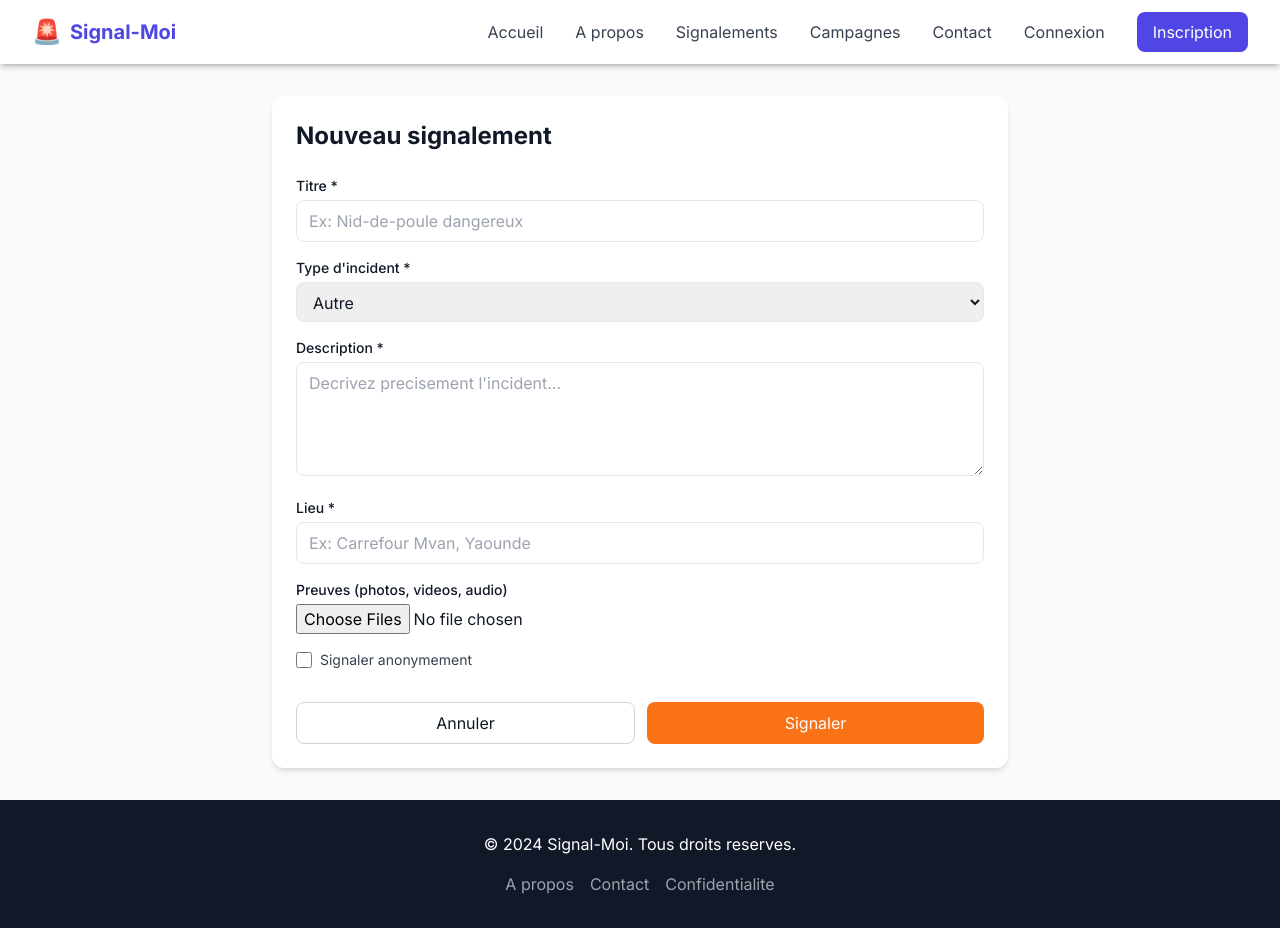
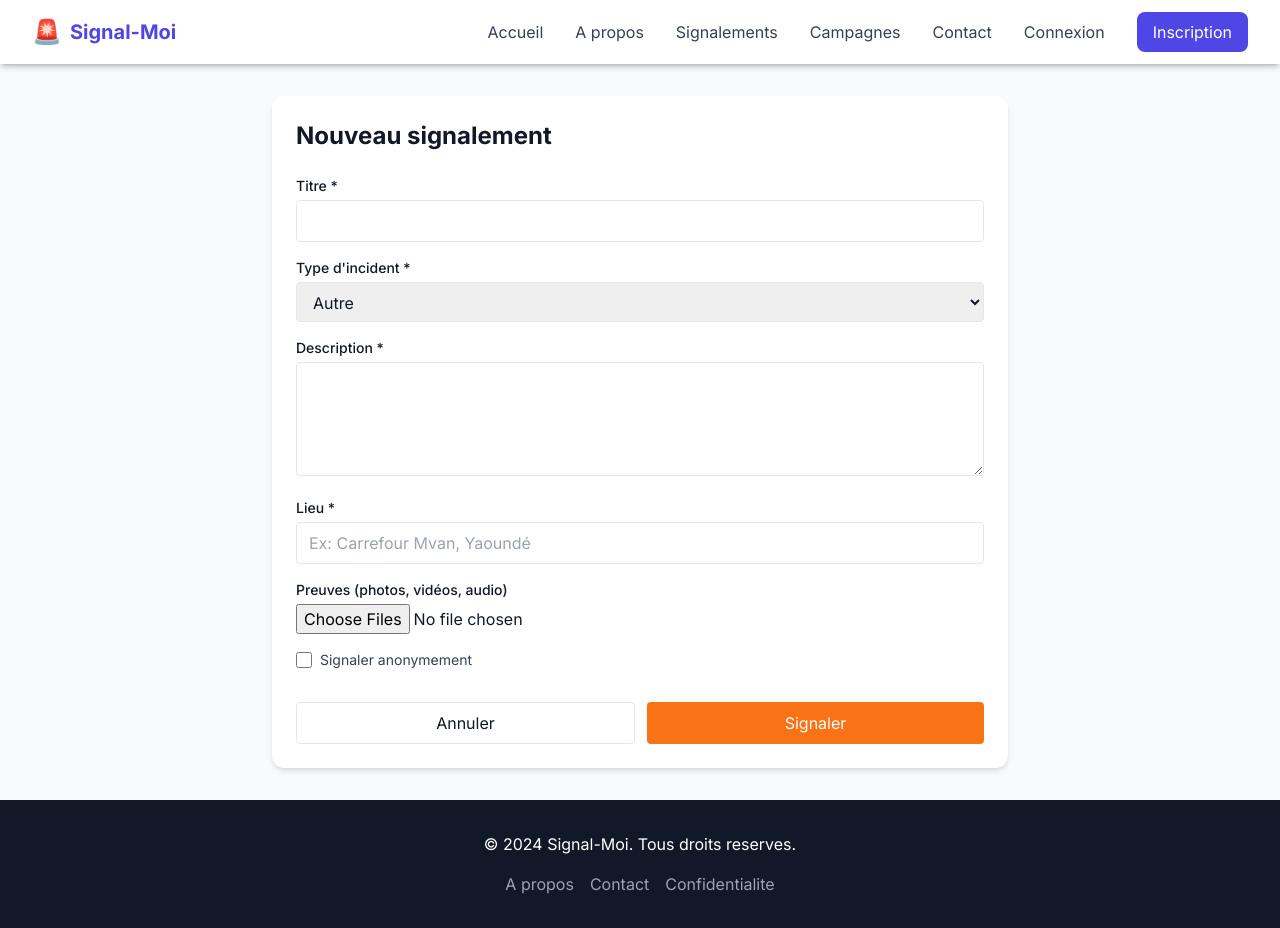
Before and after one commit to julessane94-source/signal-moi, a Next.js app in the folder frontend/: page /citizen/signalement in a window 1280 px wide. Built offline with nearby package versions, Linux system fonts and the light colour scheme.

Commit message:
Fix signalement: envoi JSON avec user_id

```diff
--- a/frontend/src/pages/citizen/signalement.js
+++ b/frontend/src/pages/citizen/signalement.js
@@ -1,77 +1,84 @@
-import { useState } from 'react'
-import { API_BASE } from '../../config/api'
-import { useRouter } from 'next/router'
-import { useAuth } from '../../context/AuthContext'
-import Navbar from '../../components/common/Navbar'
+import { useState, useRef } from 'react';
+import { useRouter } from 'next/router';
+import { useAuth } from '../../context/AuthContext';
+import Navbar from '../../components/common/Navbar';
 
 export default function NewSignalement() {
-  const { user } = useAuth()
-  const router = useRouter()
-  const [loading, setLoading] = useState(false)
-  const [files, setFiles] = useState([])
+  const { user } = useAuth();
+  const router = useRouter();
+  const [loading, setLoading] = useState(false);
+  const [files, setFiles] = useState([]);
+  const [position, setPosition] = useState(null);
   const [formData, setFormData] = useState({
     titre: '',
     description: '',
     type: 'autre',
     localisation: '',
     estAnonyme: false
-  })
+  });
 
   const handleChange = (e) => {
-    const { name, value, type, checked } = e.target
+    const { name, value, type, checked } = e.target;
     setFormData(prev => ({
       ...prev,
       [name]: type === 'checkbox' ? checked : value
-    }))
-  }
+    }));
+  };
 
   const handleFileChange = (e) => {
-    setFiles([...files, ...Array.from(e.target.files)])
-  }
+    setFiles(prev => [...prev, ...Array.from(e.target.files)]);
+  };
 
   const removeFile = (index) => {
-    setFiles(files.filter((_, i) => i !== index))
-  }
+    setFiles(prev => prev.filter((_, i) => i !== index));
+  };
 
   const handleSubmit = async (e) => {
-    e.preventDefault()
-    setLoading(true)
+    e.preventDefault();
+    setLoading(true);
 
     try {
-      const token = localStorage.getItem('token')
-      const formDataToSend = new FormData()
+      const token = localStorage.getItem('token');
+      if (!user) {
+        alert('Veuillez vous reconnecter');
+        router.push('/login');
+        return;
+      }
 
-      Object.keys(formData).forEach(key => {
-        if (formData[key] !== undefined && formData[key] !== '') {
-          formDataToSend.append(key, formData[key])
-        }
-      })
+      // Construction du payload JSON
+      const payload = {
+        user_id: user.id,
+        titre: formData.titre,
+        description: formData.description,
+        type: formData.type,
+        localisation: formData.localisation,
+        latitude: position?.lat || null,
+        longitude: position?.lng || null,
+        fichiers: [] // Pour l'instant, on ignore les fichiers, sinon utiliser FormData
+      };
 
-      files.forEach(file => {
-        formDataToSend.append('fichiers', file)
-      })
-
-      const response = await fetch(`${API_BASE}/api/signalements`, {
+      const response = await fetch('https://signal-moi-api.onrender.com/api/signalements', {
         method: 'POST',
         headers: {
-          'Authorization': `Bearer ${token}`
+          'Authorization': `Bearer ${token}`,
+          'Content-Type': 'application/json'
         },
-        body: formDataToSend
-      })
+        body: JSON.stringify(payload)
+      });
 
       if (response.ok) {
-        router.push('/citizen/dashboard')
+        router.push('/citizen/dashboard');
       } else {
-        const error = await response.json()
-        alert(error.error || 'Erreur lors de la creation')
+        const error = await response.json();
+        alert(error.error || 'Erreur lors de la création');
       }
     } catch (error) {
-      console.error('Erreur:', error)
-      alert('Erreur lors de la creation du signalement')
+      console.error(error);
+      alert('Erreur réseau');
     } finally {
-      setLoading(false)
+      setLoading(false);
     }
-  }
+  };
 
   return (
     <>
@@ -80,128 +87,55 @@ export default function NewSignalement() {
         <div className="max-w-3xl mx-auto px-4 py-8">
           <div className="bg-white rounded-xl shadow-md p-6">
             <h1 className="text-2xl font-bold mb-6">Nouveau signalement</h1>
-
             <form onSubmit={handleSubmit} className="space-y-4">
-              {/* Titre */}
               <div>
                 <label className="block text-sm font-medium mb-1">Titre *</label>
-                <input
-                  type="text"
-                  name="titre"
-                  required
-                  value={formData.titre}
-                  onChange={handleChange}
-                  className="w-full border rounded-lg px-3 py-2 focus:outline-none focus:ring-2 focus:ring-indigo-500"
-                  placeholder="Ex: Nid-de-poule dangereux"
-                />
+                <input type="text" name="titre" required value={formData.titre} onChange={handleChange} className="w-full border rounded px-3 py-2" />
               </div>
-
-              {/* Type d'incident */}
               <div>
                 <label className="block text-sm font-medium mb-1">Type d'incident *</label>
-                <select
-                  name="type"
-                  required
-                  value={formData.type}
-                  onChange={handleChange}
-                  className="w-full border rounded-lg px-3 py-2 focus:outline-none focus:ring-2 focus:ring-indigo-500"
-                >
+                <select name="type" required value={formData.type} onChange={handleChange} className="w-full border rounded px-3 py-2">
                   <option value="violence">Violence</option>
                   <option value="vol">Vol</option>
-                  <option value="probleme_eclairage">Probleme d'eclairage</option>
+                  <option value="probleme_eclairage">Problème éclairage</option>
                   <option value="nid_de_poule">Nid-de-poule</option>
-                  <option value="incendie">Incendie</option>
-                  <option value="accident">Accident</option>
                   <option value="autre">Autre</option>
                 </select>
               </div>
-
-              {/* Description */}
               <div>
                 <label className="block text-sm font-medium mb-1">Description *</label>
-                <textarea
-                  name="description"
-                  required
-                  rows="4"
-                  value={formData.description}
-                  onChange={handleChange}
-                  className="w-full border rounded-lg px-3 py-2 focus:outline-none focus:ring-2 focus:ring-indigo-500"
-                  placeholder="Decrivez precisement l'incident..."
-                />
+                <textarea name="description" required rows="4" value={formData.description} onChange={handleChange} className="w-full border rounded px-3 py-2"></textarea>
               </div>
-
-              {/* Lieu */}
               <div>
                 <label className="block text-sm font-medium mb-1">Lieu *</label>
-                <input
-                  type="text"
-                  name="localisation"
-                  required
-                  value={formData.localisation}
-                  onChange={handleChange}
-                  className="w-full border rounded-lg px-3 py-2 focus:outline-none focus:ring-2 focus:ring-indigo-500"
-                  placeholder="Ex: Carrefour Mvan, Yaounde"
-                />
+                <input type="text" name="localisation" required value={formData.localisation} onChange={handleChange} className="w-full border rounded px-3 py-2" placeholder="Ex: Carrefour Mvan, Yaoundé" />
               </div>
-
-              {/* Preuves */}
               <div>
-                <label className="block text-sm font-medium mb-1">Preuves (photos, videos, audio)</label>
-                <input
-                  type="file"
-                  multiple
-                  accept="image/*,video/*,audio/*"
-                  onChange={handleFileChange}
-                  className="w-full"
-                />
+                <label className="block text-sm font-medium mb-1">Preuves (photos, vidéos, audio)</label>
+                <input type="file" multiple accept="image/*,video/*,audio/*" onChange={handleFileChange} className="w-full" />
                 {files.length > 0 && (
                   <div className="mt-2 space-y-1">
                     {files.map((f, i) => (
-                      <div key={i} className="flex justify-between items-center bg-gray-100 p-2 rounded">
-                        <span className="text-sm">{f.name}</span>
+                      <div key={i} className="flex justify-between bg-gray-100 p-2 rounded">
+                        <span>{f.name}</span>
                         <button type="button" onClick={() => removeFile(i)} className="text-red-500">Supprimer</button>
                       </div>
                     ))}
                   </div>
                 )}
               </div>
-
-              {/* Anonyme */}
               <div className="flex items-center">
-                <input
-                  type="checkbox"
-                  name="estAnonyme"
-                  id="anonyme"
-                  checked={formData.estAnonyme}
-                  onChange={handleChange}
-                  className="h-4 w-4 text-indigo-600 focus:ring-indigo-500 border-gray-300 rounded"
-                />
-                <label htmlFor="anonyme" className="ml-2 text-sm text-gray-700">
-                  Signaler anonymement
-                </label>
+                <input type="checkbox" name="estAnonyme" id="anonyme" checked={formData.estAnonyme} onChange={handleChange} className="h-4 w-4" />
+                <label htmlFor="anonyme" className="ml-2 text-sm text-gray-700">Signaler anonymement</label>
               </div>
-
-              {/* Boutons */}
               <div className="flex gap-3 pt-4">
-                <button
-                  type="button"
-                  onClick={() => router.back()}
-                  className="flex-1 border border-gray-300 rounded-lg py-2 hover:bg-gray-50 transition"
-                >
-                  Annuler
-                </button>
-                <button
-                  type="submit"
-                  disabled={loading}
-                  className="flex-1 bg-red-600 text-white rounded-lg py-2 hover:bg-red-700 transition disabled:opacity-50"
-                >
-                  {loading ? 'Envoi...' : 'Signaler'}
-                </button>
+                <button type="button" onClick={() => router.back()} className="flex-1 border rounded py-2">Annuler</button>
+                <button type="submit" disabled={loading} className="flex-1 bg-red-600 text-white rounded py-2">{loading ? 'Envoi...' : 'Signaler'}</button>
               </div>
             </form>
           </div>
         </div>
       </div>
     </>
-  )
+  );
 }
```
